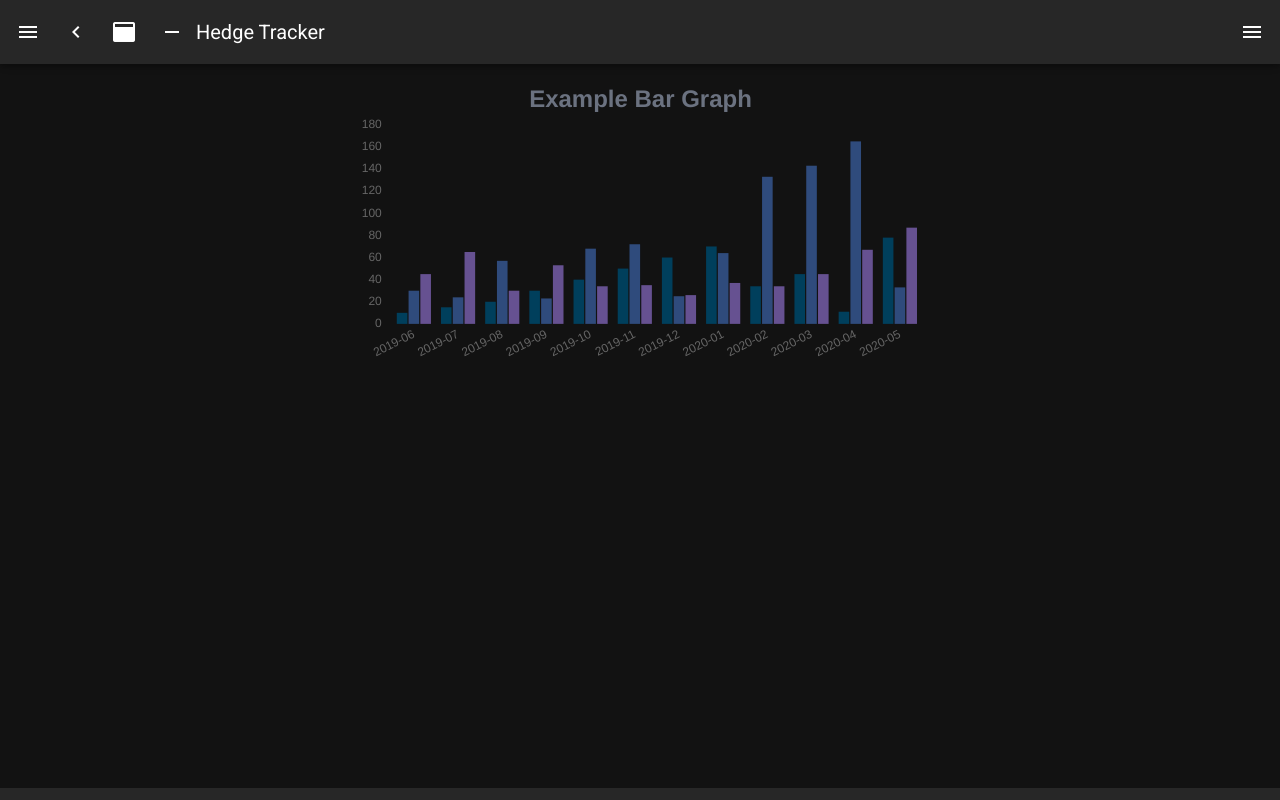
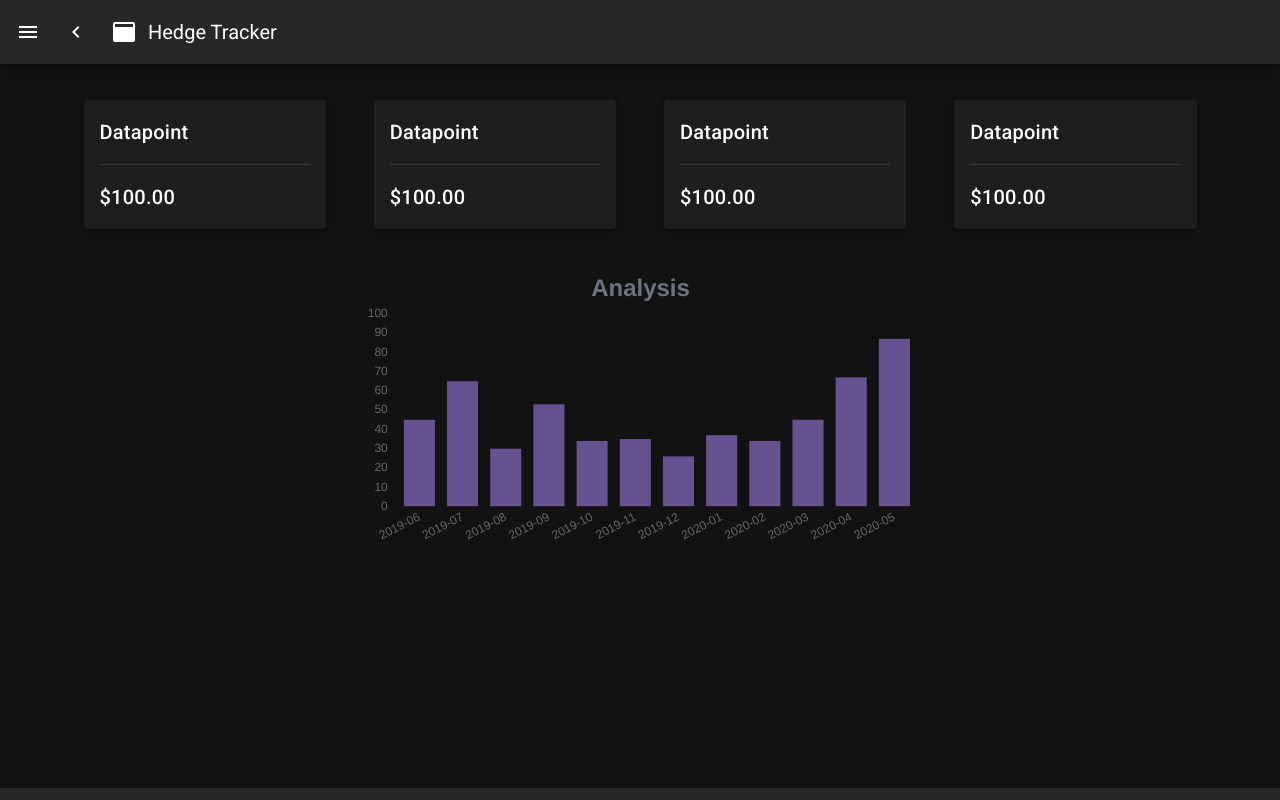
Before and after one commit to SpiceToken/hedgetrackerui, a Nuxt app: page / in a window 1280 px wide. Built offline with nearby package versions, Linux system fonts and the light colour scheme.

Commit message:
Note: _the initial template for dashboard is ready._ Issue: #001

```diff
--- a/components/test.vue
+++ b/components/Analysis.vue
@@ -1,9 +1,12 @@
 <template>
+<v-container>
   <v-row justify="center" align="center">
     <v-col cols="12" sm="8" md="6">
       <bar-chart :data="barChartData" :options="barChartOptions" :height="200" />
     </v-col>
   </v-row>
+</v-container>
+
 </template>
 
 <script>
@@ -27,16 +30,6 @@ export default {
         ],
         datasets: [
           {
-            label: 'Visits',
-            data: [10, 15, 20, 30, 40, 50, 60, 70, 34, 45, 11, 78, 45],
-            backgroundColor: '#003f5c'
-          },
-          {
-            label: 'Pages Views',
-            data: [30, 24, 57, 23, 68, 72, 25, 64, 133, 143, 165, 33, 56],
-            backgroundColor: '#2f4b7c'
-          },
-          {
             label: 'Users',
             data: [45, 65, 30, 53, 34, 35, 26, 37, 34, 45, 67, 87, 98],
             backgroundColor: '#665191'
@@ -50,7 +43,7 @@ export default {
         },
         title: {
           display: true,
-          text: 'Example Bar Graph',
+          text: 'Analysis',
           fontSize: 24,
           fontColor: '#6b7280'
         },
--- /dev/null
+++ b/components/Digits.vue
@@ -0,0 +1,26 @@
+<template>
+  <v-container>
+    <v-card :loading="loading" class="mx-auto">
+        <template slot="progress">
+        <v-progress-linear
+            color="deep-purple"
+            height="10"
+            indeterminate
+        ></v-progress-linear>
+        </template>
+    <v-card-title>Datapoint</v-card-title>
+    <v-divider class="mx-4"></v-divider>
+    <v-card-title>$100.00</v-card-title>
+  </v-card>
+  </v-container>
+</template>
+
+<script>
+export default {
+
+}
+</script>
+
+<style>
+
+</style>
--- a/layouts/default.vue
+++ b/layouts/default.vue
@@ -42,27 +42,27 @@
       >
         <v-icon>mdi-application</v-icon>
       </v-btn>
-      <v-btn
+      <!-- <v-btn
         icon
         @click.stop="fixed = !fixed"
       >
         <v-icon>mdi-minus</v-icon>
-      </v-btn>
+      </v-btn> -->
       <v-toolbar-title v-text="title" />
       <v-spacer />
-      <v-btn
+      <!-- <v-btn
         icon
         @click.stop="rightDrawer = !rightDrawer"
       >
         <v-icon>mdi-menu</v-icon>
-      </v-btn>
+      </v-btn> -->
     </v-app-bar>
     <v-main>
       <v-container>
         <nuxt />
       </v-container>
     </v-main>
-    <v-navigation-drawer
+    <!-- <v-navigation-drawer
       v-model="rightDrawer"
       :right="right"
       temporary
@@ -78,7 +78,7 @@
           <v-list-item-title>Switch drawer (click me)</v-list-item-title>
         </v-list-item>
       </v-list>
-    </v-navigation-drawer>
+    </v-navigation-drawer> -->
     <v-footer
       :absolute="!fixed"
       app
--- a/pages/index.vue
+++ b/pages/index.vue
@@ -1,14 +1,31 @@
 <template>
-  <test/>
+<v-container>
+   <v-row justify="center" align="center">
+      <v-col cols="12" md="3">
+        <digits/>
+      </v-col>
+      <v-col cols="12" md="3">
+        <digits/>
+      </v-col>
+      <v-col cols="12" md="3">
+        <digits/>
+      </v-col>
+      <v-col cols="12" md="3">
+        <digits/>
+      </v-col>
+    </v-row>
+    <v-row>
+      <analysis/>
+    </v-row>
+
+</v-container>
 </template>
 
 <script>
-import Test from '../components/test.vue'
+import Analysis from '../components/Analysis.vue'
+import Digits from '../components/Digits.vue'
 export default {
+	components: { Analysis, Digits },
 
 }
 </script>
-
-<style>
-
-</style>
```
